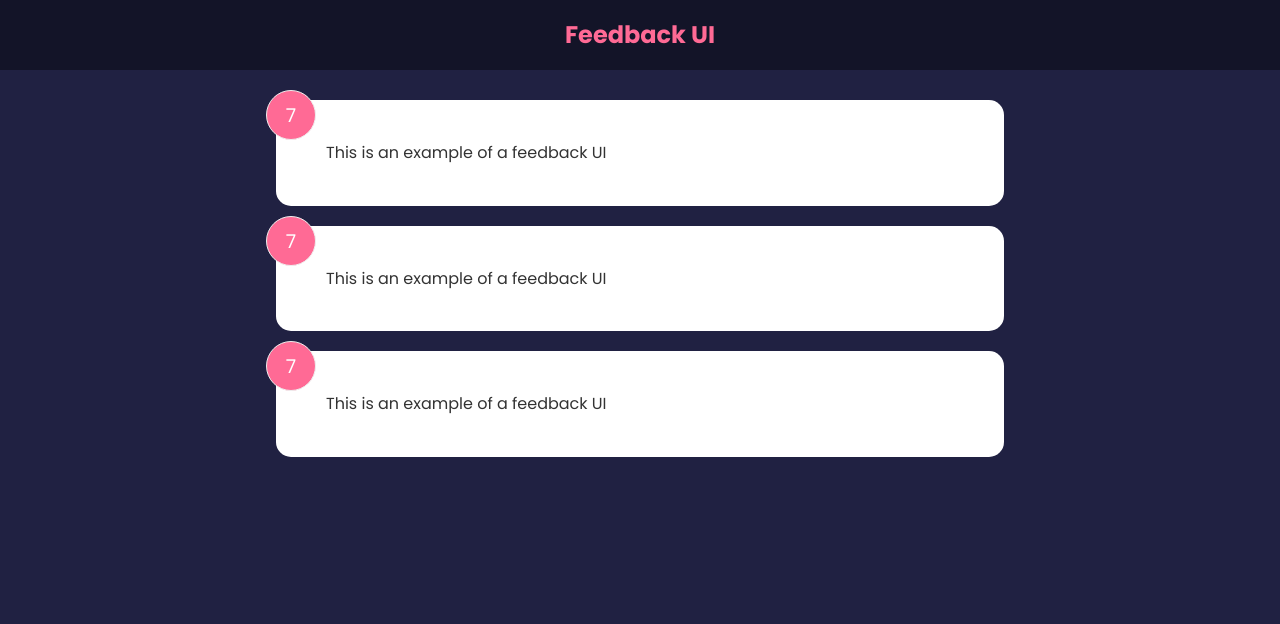
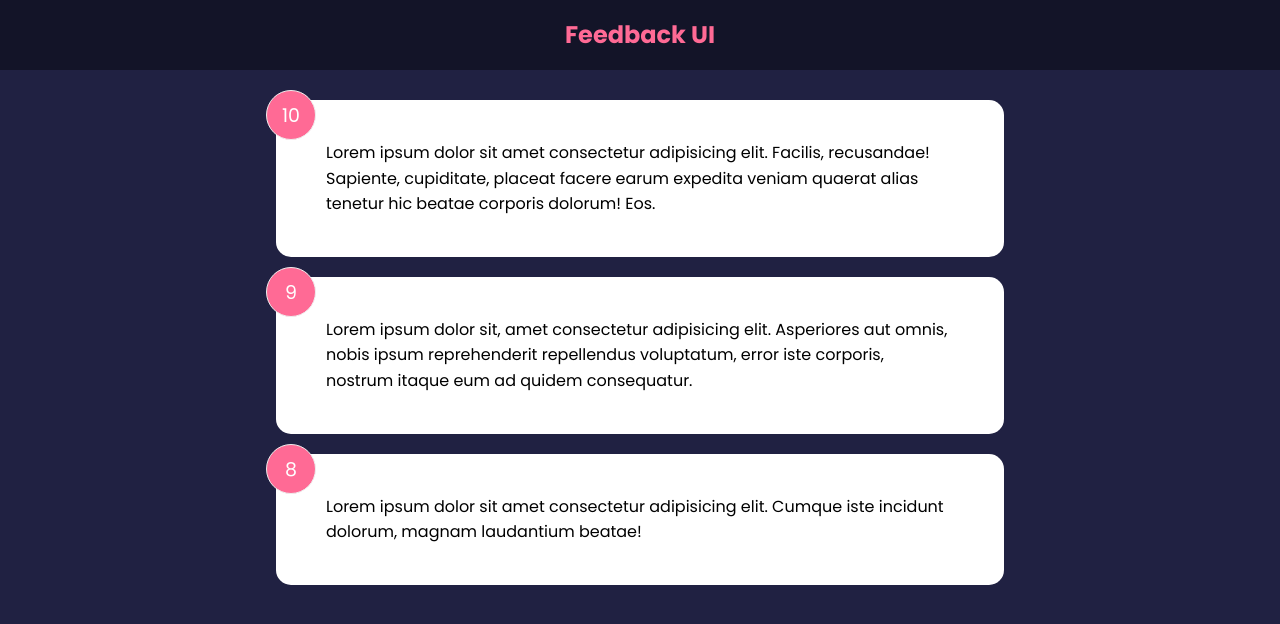
Before and after one commit to sama4549/React-Feedback-App, a React (Create React App) app: page / in a window 1280 px wide. Shown: the top 624 px of the page. Built offline with nearby package versions, Linux system fonts and the light colour scheme.

Commit message:
learned style components

```diff
--- a/src/components/FeedbackItem.jsx
+++ b/src/components/FeedbackItem.jsx
@@ -1,15 +1,18 @@
-import {useState} from 'react'
+import PropTypes from 'prop-types'
+import Card from "./shared/Card"
 
-function FeedbackItem() {
-    const [rating, setRating] = useState(7)
-    const [text, setText] = useState('This is an example of a feedback UI')
+function FeedbackItem({ item }) {
 
     return (
-        <div className="card">
-            <div className="num-display">{rating}</div>
-            <div className="text-display">{text}</div>
-        </div>
+        <Card>
+            <div className="num-display">{item.rating}</div>
+            <div className="text-display">{item.text}</div>
+        </Card>
     )
 }
 
+FeedbackItem.propTypes = {
+    item: PropTypes.object.isRequired,
+}
+
 export default FeedbackItem
--- /dev/null
+++ b/src/components/shared/Card.jsx
@@ -0,0 +1,21 @@
+import PropTypes from 'prop-types'
+
+function Card({ children, reverse }) {
+  // return <div className={`card ${reverse && 'reverse'}`}>{children}</div>
+
+  return <div className="card" style={{
+    backgroundColor: reverse ? 'rgba(0,0,0,0.4)' : '#fff',
+    color: reverse ? '#fff' : '#000',
+  }}>{children}</div>
+}
+
+Card.defaultProps = {
+  reverse: false,
+}
+
+Card.propTypes = {
+  children: PropTypes.node.isRequired,
+  reverse: PropTypes.bool,
+}
+
+export default Card;
```
Also changed, not shown: src/components/FeedbackList.jsx (+11 -0 lines).
